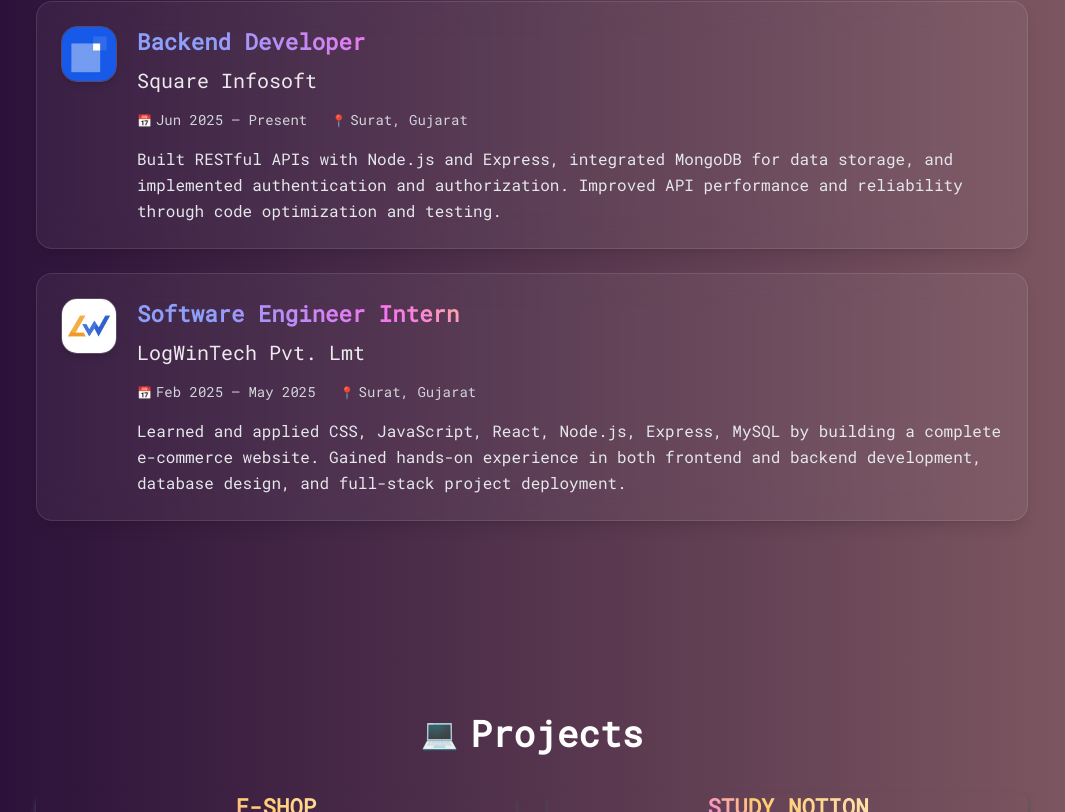
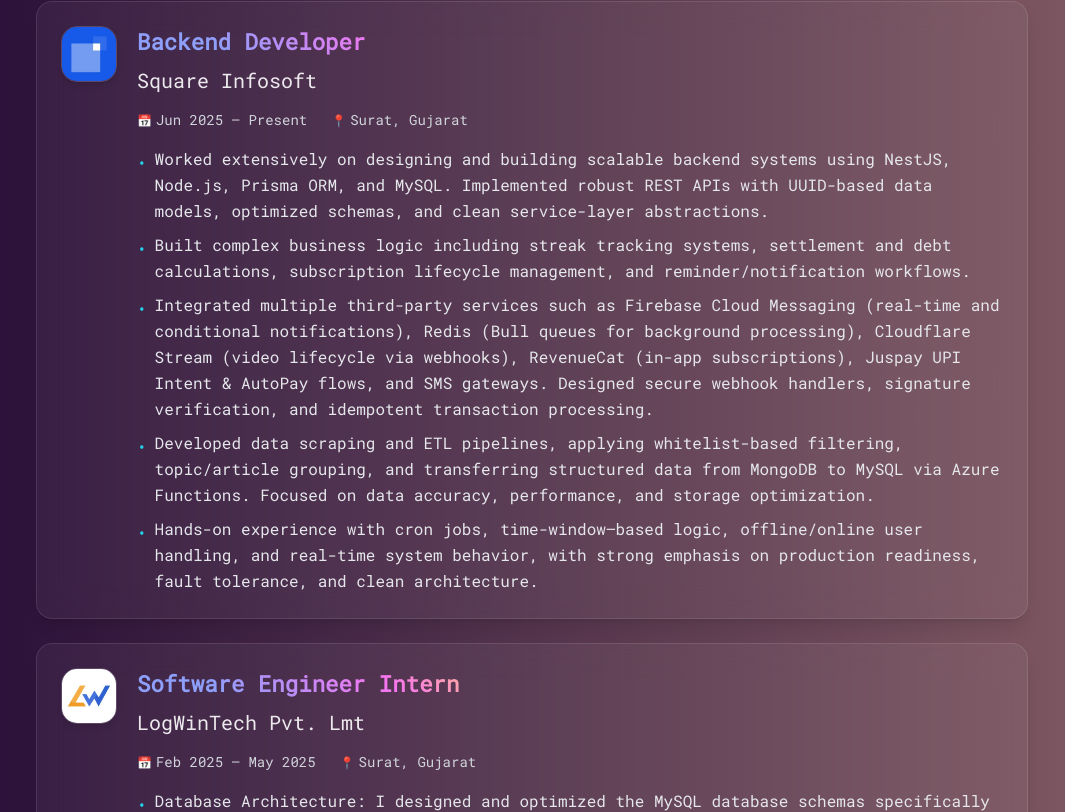
Before and after one commit to Yash-JD/portfolio_react, a React (Create React App) app: page / in a window 1280 px wide. Shown: the part 868-1680 px from the top of the page, without its empty margins (108-1173 px from the left). Built offline with nearby package versions, Linux system fonts and the light colour scheme.

Commit message:
added description about my experience

```diff
--- a/src/components/Experience.jsx
+++ b/src/components/Experience.jsx
@@ -16,7 +16,7 @@
       company: "Square Infosoft",
       date: "Jun 2025 – Present",
       location: "Surat, Gujarat",
-      description: "Built RESTful APIs with Node.js and Express, integrated MongoDB for data storage, and implemented authentication and authorization. Improved API performance and reliability through code optimization and testing.",
+      description: "• Worked extensively on designing and building scalable backend systems using NestJS, Node.js, Prisma ORM, and MySQL. Implemented robust REST APIs with UUID-based data models, optimized schemas, and clean service-layer abstractions.\n• Built complex business logic including streak tracking systems, settlement and debt calculations, subscription lifecycle management, and reminder/notification workflows.\n• Integrated multiple third-party services such as Firebase Cloud Messaging (real-time and conditional notifications), Redis (Bull queues for background processing), Cloudflare Stream (video lifecycle via webhooks), RevenueCat (in-app subscriptions), Juspay UPI Intent & AutoPay flows, and SMS gateways. Designed secure webhook handlers, signature verification, and idempotent transaction processing.\n• Developed data scraping and ETL pipelines, applying whitelist-based filtering, topic/article grouping, and transferring structured data from MongoDB to MySQL via Azure Functions. Focused on data accuracy, performance, and storage optimization.\n• Hands-on experience with cron jobs, time-window–based logic, offline/online user handling, and real-time system behavior, with strong emphasis on production readiness, fault tolerance, and clean architecture.",
       img: logo1
     },
     {
@@ -25,7 +25,7 @@
       company: "LogWinTech Pvt. Lmt",
       date: "Feb 2025 – May 2025",
       location: "Surat, Gujarat",
-      description: "Learned and applied CSS, JavaScript, React, Node.js, Express, MySQL by building a complete e-commerce website. Gained hands-on experience in both frontend and backend development, database design, and full-stack project deployment.",
+      description: "• Database Architecture: I designed and optimized the MySQL database schemas specifically for e-commerce data, ensuring the system remained scalable and the data stayed organized.\n• Backend API Development: I built the application's RESTful APIs using Node.js, where I developed custom middleware to handle essential tasks like user authentication and request validation.\n• Frontend State Management: Using React and Redux, I built the interactive parts of the site, focusing on managing the state for the shopping cart and favorites functionality to keep the user experience seamless.\n• Payment Integration: I worked on the end-to-end integration of the Razorpay payment gateway, focusing on creating a secure and reliable checkout process for customers.\n• Feature Ownership: I took charge of the \"Cart\" and \"Wishlist\" modules, handling everything from the initial logic to the final UI updates to make the features feel responsive and easy to use.",
       img: logo2
     }
   ];
@@ -89,9 +89,14 @@
                   </span>
                 </div>
 
-                <p className="text-base text-gray-200 leading-relaxed">
-                  {experience.description}
-                </p>
+                <div className="text-base text-gray-200 leading-relaxed space-y-2">
+                  {experience.description.split('\n').map((point, index) => (
+                    <div key={index} className="flex items-start gap-2">
+                      <span className="text-cyan-400 mt-1">•</span>
+                      <span>{point.replace('• ', '')}</span>
+                    </div>
+                  ))}
+                </div>
               </div>
             </div>
           ))}
```
